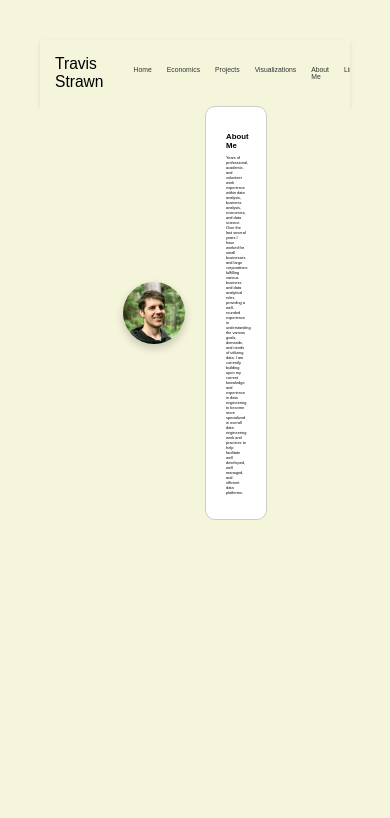
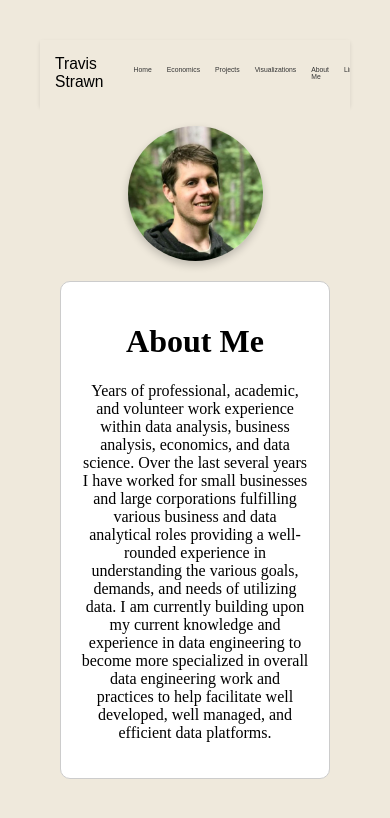
Before and after one commit to vipassanaecon/vipassanaecon.github.io, a plain HTML site: page pages/about_me.html in a window 390 px wide. Drawn offline with Linux system fonts and the light colour scheme.

Commit message:
update links and css

```diff
--- a/css/styles.css
+++ b/css/styles.css
@@ -4,27 +4,54 @@
 }
 
 :root {
-    --beige: #f5f5dc; /* Beige color */
+    --beige: #efe9dc; /* light brown */
 }
 
-/*may not need below*/
-/* Desktop layout (default) */
-.container {
-    display: grid;
-    grid-template-columns: 1fr 1fr;
-    gap: 20px;
+.about-container {
+    display: flex;
+    flex-direction: row; /* Side-by-side on desktop */
+    justify-content: center;
+    align-items: center;
+    width: 100%;
+    padding: 20px;
+    box-sizing: border-box;
 }
 
-/* Mobile layout (for screens smaller than 768px) */
+.about-photo {
+    width: 20%;
+    height: auto;
+    border-radius: 50%;
+    margin-right: 20px;
+}
+
+.about-text {
+    background-color: white;
+    padding: 20px;
+    border-radius: 10px;
+    border: 1px solid #ccc;
+    max-width: 300px;
+}
+
+/* Media query for mobile devices */
 @media (max-width: 768px) {
-    .container {
-        grid-template-columns: 1fr;
+    .about-container {
+        flex-direction: column; /* Stack on mobile */
+        text-align: center; /* Center the text */
+    }
+
+    .about-photo {
+        margin: 0 0 20px 0; /* Adjust margins for mobile */
+        width: 50%; /* Larger image on mobile */
+    }
+
+    .about-text {
+        width: 100%;
+        max-width: none; /* Remove max-width restriction */
     }
 }
-/*may not need above*/
 
 html, body {
-    background-color: #f5f5dc;
+    background-color: #efe9dc;
     margin: 0px;
     padding: 20px;
     width: 100%;
@@ -34,10 +61,7 @@ html, body {
 header, main, footer {
     width: 100%;
     overflow-x: hidden;
-    background-color: #f5f5dc
-    /*font-family: 'Times New Roman', sans-serif;*!*/
-    /*font-size: 16px; !* Optional: Update font size *!*/
-    /*font-weight: normal; !* Optional: Update font weight *!*/
+    background-color: #efe9dc
 }
 
 header {
--- a/pages/about_me.html
+++ b/pages/about_me.html
@@ -3,9 +3,6 @@
 <head>
     <meta name="viewport" content="width=device-width, initial-scale=1.0">
     <title>About Me</title>
-    <!-- Google Fonts -->
-    <!--<link rel="stylesheet" href="https://fonts.googleapis.com/css2?family=Roboto+Mono:wght@400;700&display=swap">-->
-    <!-- Link to the external CSS file -->
     <link rel="stylesheet" href="../css/styles.css">
 </head>
 <body>
@@ -21,12 +18,11 @@
         </nav>
     </header>
 
-    <main style="display: flex; justify-content: center; align-items: center; width: 100%; font-family: 'Arial', sans-serif;">
-        <img src="/images/about_me_photo.jpg" style="width: 20%; height: auto; border-radius: 50%; margin-right: 20px;" alt="About Me Photo">
-        <!-- Container for heading and paragraph -->
-        <div style="background-color: white; padding: 20px; border-radius: 10px; border: 1px solid #ccc; width: 20%; height: 20%; max-width: 20%;">
-            <h1 style="font-size: 2vw;">About Me</h1>
-            <p style="font-size: 1vw; max-width: 300px; height: auto;">
+    <main class="about-container">
+        <img src="/images/about_me_photo.jpg" alt="About Me Photo" class="about-photo">
+        <div class="about-text">
+            <h1>About Me</h1>
+            <p>
                 Years of professional, academic, and volunteer work experience within data analysis, business analysis, economics, and data science.
                 Over the last several years I have worked for small businesses and large corporations fulfilling various business and data analytical roles providing a well-rounded experience in understanding the various goals, demands, and needs of utilizing data.
                 I am currently building upon my current knowledge and experience in data engineering to become more specialized in overall data engineering work and practices to help facilitate well developed, well managed, and efficient data platforms.
```
Also changed, not shown: index.html (+0 -3 lines).
